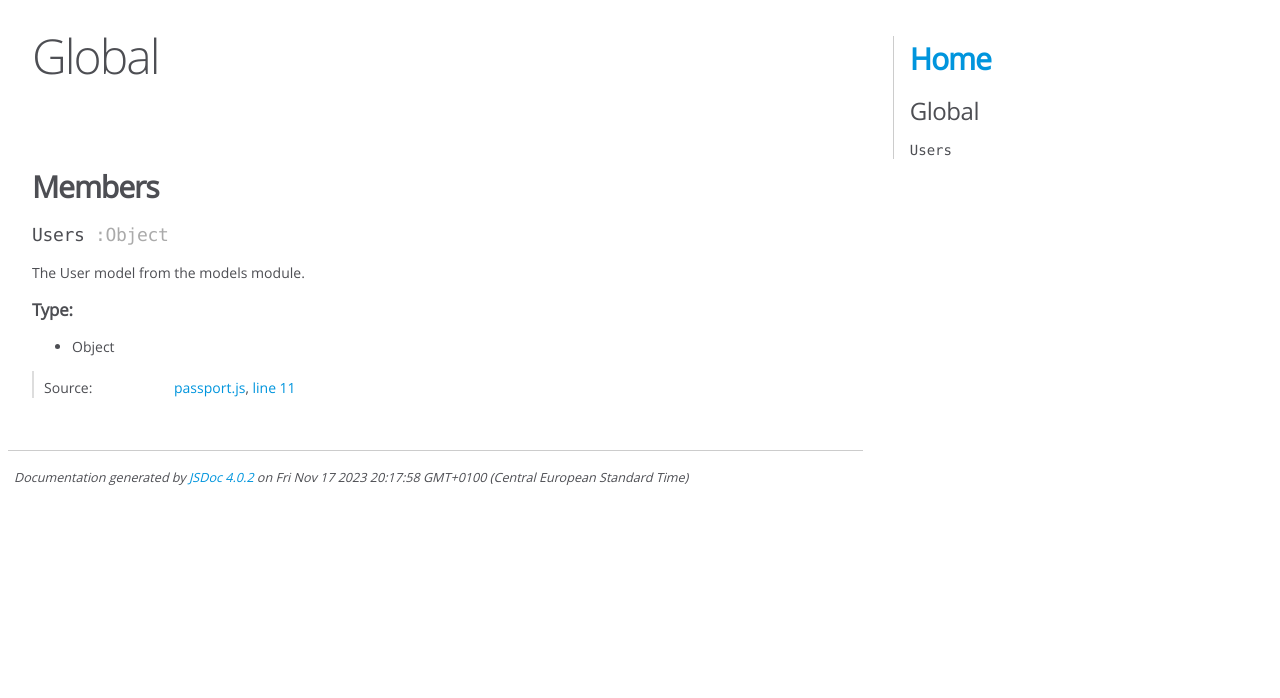
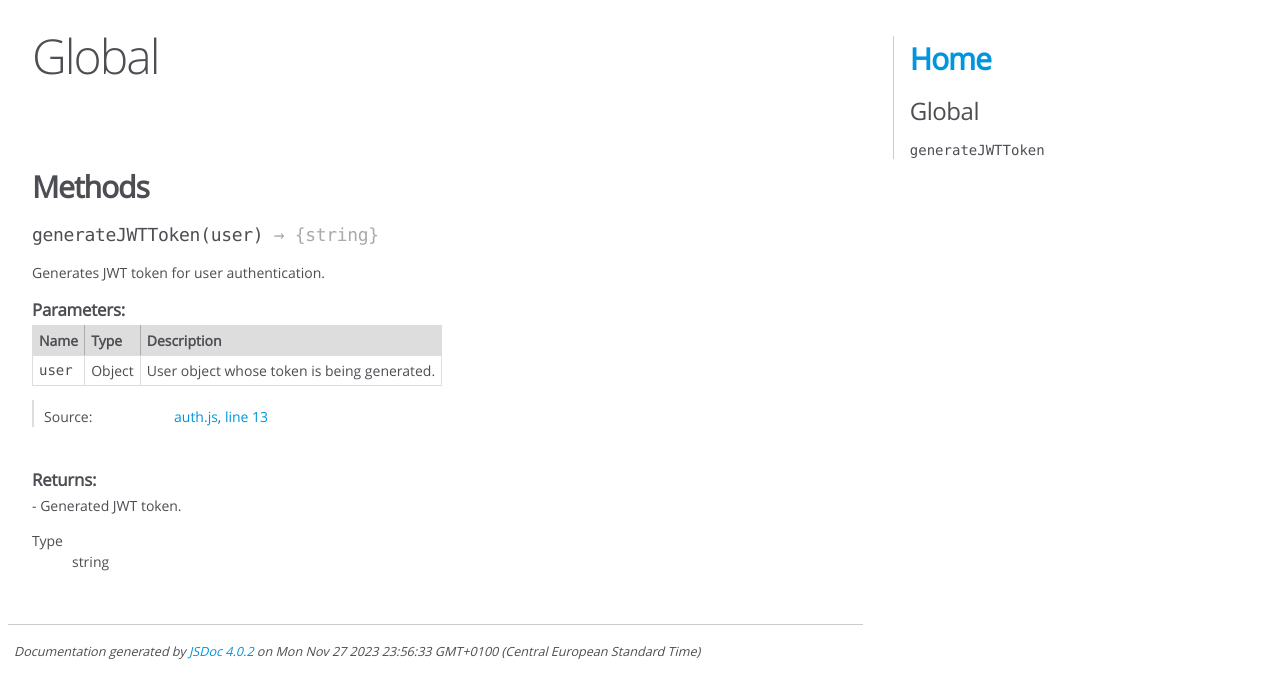
Before and after one commit to LoulouLinck/movie_api, a website: page out/global.html in a window 1280 px wide. Drawn offline with Linux system fonts and the light colour scheme.

Commit message:
installed jsdoc@4.0.2

```diff
--- a/out/global.html
+++ b/out/global.html
@@ -94,30 +94,83 @@
 
 
 
-        <h3 class="subsection-title">Members</h3>
+
+
+        <h3 class="subsection-title">Methods</h3>
 
 
 
-<h4 class="name" id="Users"><span class="type-signature"></span>Users<span class="type-signature"> :Object</span></h4>
+
+
+
+
+    <h4 class="name" id="generateJWTToken"><span class="type-signature"></span>generateJWTToken<span class="signature">(user)</span><span class="type-signature"> &rarr; {string}</span></h4>
+
+
 
 
 
 
 <div class="description">
-    The User model from the models module.
+    Generates JWT token for user authentication.
 </div>
 
 
 
-    <h5>Type:</h5>
-    <ul>
-        <li>
+
+
+
+
+
+
+    <h5>Parameters:</h5>
+
+
+<table class="params">
+    <thead>
+    <tr>
+
+        <th>Name</th>
+
+
+        <th>Type</th>
+
+
+
+
+
+        <th class="last">Description</th>
+    </tr>
+    </thead>
+
+    <tbody>
+
+
+        <tr>
+
+                <td class="name"><code>user</code></td>
+
+
+            <td class="type">
+
 
 <span class="param-type">Object</span>
 
 
-        </li>
-    </ul>
+
+            </td>
+
+
+
+
+
+            <td class="description last">User object whose token is being generated.</td>
+        </tr>
+
+
+    </tbody>
+</table>
+
 
 
 
@@ -152,7 +205,7 @@
 
     <dt class="tag-source">Source:</dt>
     <dd class="tag-source"><ul class="dummy"><li>
-        <a href="passport.js.html">passport.js</a>, <a href="passport.js.html#line11">line 11</a>
+        <a href="auth.js.html">auth.js</a>, <a href="auth.js.html#line13">line 13</a>
     </li></ul></dd>
 
 
@@ -176,6 +229,40 @@
 
 
 
+
+<h5>Returns:</h5>
+
+
+<div class="param-desc">
+    - Generated JWT token.
+</div>
+
+
+
+<dl>
+    <dt>
+        Type
+    </dt>
+    <dd>
+
+<span class="param-type">string</span>
+
+
+    </dd>
+</dl>
+
+
+
+
+
+
+
+
+
+
+
+
+
 </article>
 
 </section>
@@ -186,13 +273,13 @@
 </div>
 
 <nav>
-    <h2><a href="index.html">Home</a></h2><h3>Global</h3><ul><li><a href="global.html#Users">Users</a></li></ul>
+    <h2><a href="index.html">Home</a></h2><h3>Global</h3><ul><li><a href="global.html#generateJWTToken">generateJWTToken</a></li></ul>
 </nav>
 
 <br class="clear">
 
 <footer>
-    Documentation generated by <a href="https://github.com/jsdoc/jsdoc">JSDoc 4.0.2</a> on Fri Nov 17 2023 20:17:58 GMT+0100 (Central European Standard Time)
+    Documentation generated by <a href="https://github.com/jsdoc/jsdoc">JSDoc 4.0.2</a> on Mon Nov 27 2023 23:56:33 GMT+0100 (Central European Standard Time)
 </footer>
 
 <script> prettyPrint(); </script>
```
Also changed, not shown: out/auth.js.html (+3 -14 lines), out/index.html (+2 -2 lines).
